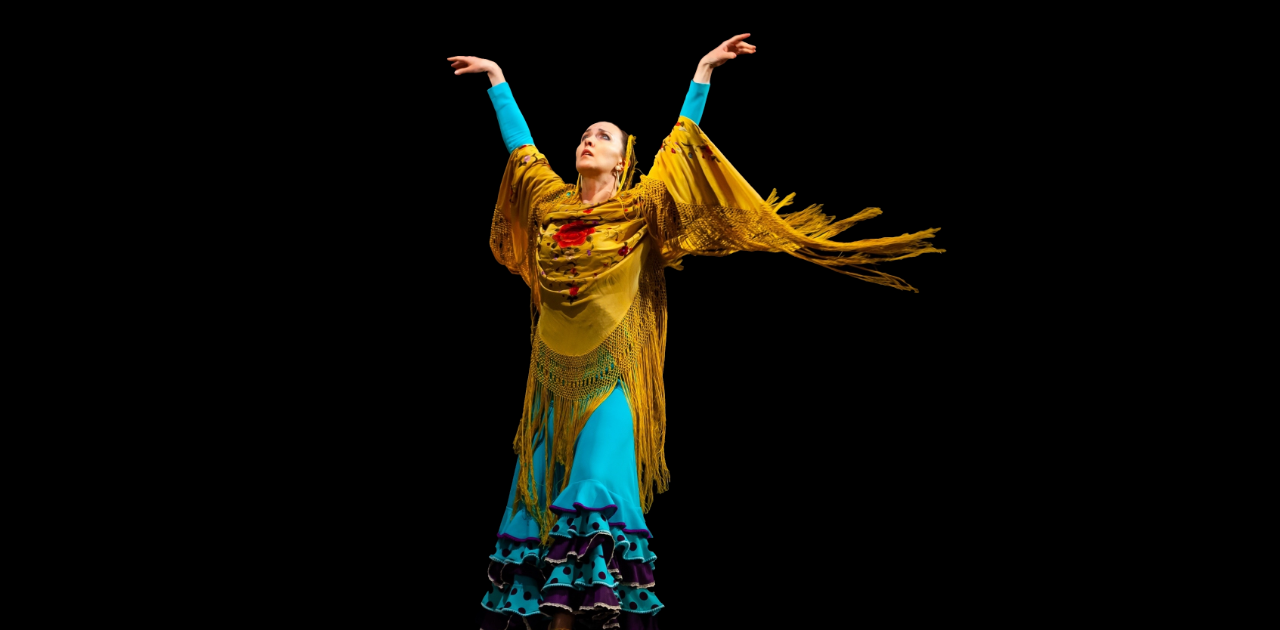
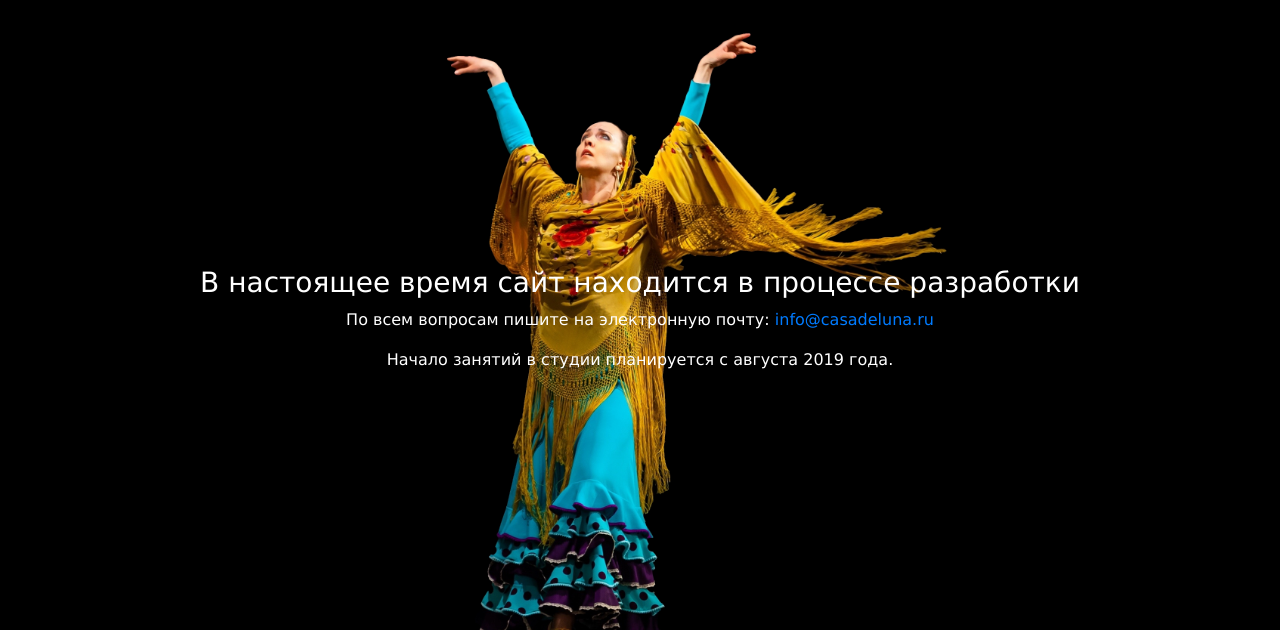
Before and after one commit to losthuman/casadeluna, a plain HTML site: page index.html in a window 1280 px wide. Shown: the part 105-735 px from the top of the page. Drawn offline with nearby package versions, Linux system fonts and the light colour scheme.

Commit message:
19.06.2019-20:00

```diff
--- a/css/main.sass
+++ b/css/main.sass
@@ -57,6 +57,10 @@ html
     background-position: center
     background-repeat: no-repeat
 
+.develop
+    color: #ffffff
+    text-align: center
+
 .estudio
     position: relative
     display: block
--- a/index.html
+++ b/index.html
@@ -44,6 +44,11 @@
                         </div>
                     </div>
 
+                    <div class="develop">
+                        <h3>В настоящее время сайт находится в процессе разработки</h3>
+                        <p>По всем вопросам пишите на электронную почту: <a href="mailto:info@casadeluna.ru">info@casadeluna.ru</a></p>
+                        <p>Начало занятий в студии планируется с августа 2019 года.</p>
+                    </div>
 
                     <div class="estudio d-flex justify-content-between align-items-center">
                         <div class="estudio-text">
```
Also changed, not shown: css/main.css, 1 other file.
